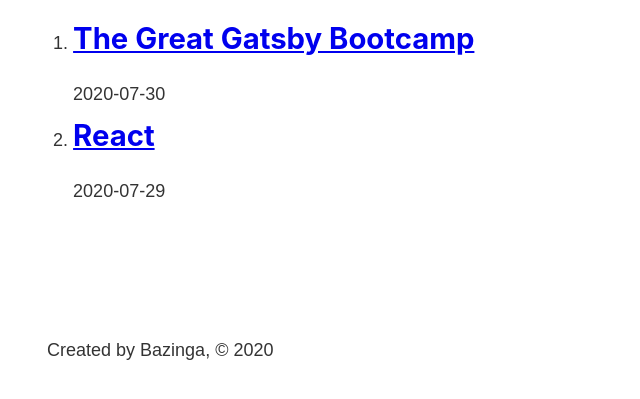
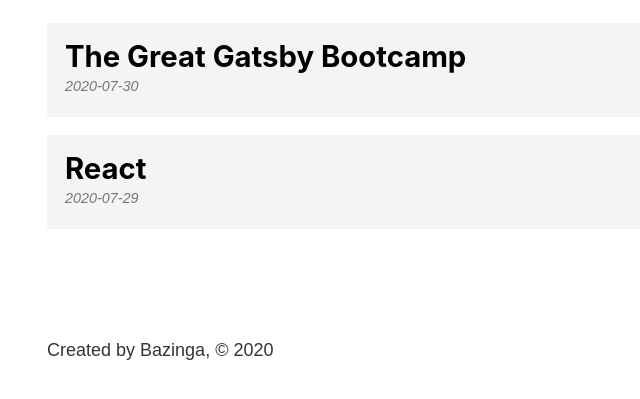
Before and after one commit to jacquelinennguyen/gatsby-tutorial, a Gatsby site: page /blog in a window 1280 px wide. Shown: the part 393-792 px from the top of the page, without its empty margins (236-876 px from the left). Built offline with nearby package versions, Linux system fonts and the light colour scheme; Gatsby itself is replaced by a stand-in of ours.

Commit message:
Styled blog links

```diff
--- a/src/components/footer.js
+++ b/src/components/footer.js
@@ -1,5 +1,7 @@
 import React from 'react'
 import { graphql, useStaticQuery } from 'gatsby'
+
+import footerStyles from './footer.module.scss'
 
 const Footer = () => {
     const data = useStaticQuery(graphql`
@@ -13,7 +15,7 @@
     `)
 
     return (
-        <footer>
+        <footer className={footerStyles.footer}>
             <p>Created by {data.site.siteMetadata.author}, © 2020</p>
         </footer>
     )
--- /dev/null
+++ b/src/components/footer.module.scss
@@ -0,0 +1,3 @@
+.footer {
+    margin-top: 3rem;
+}
--- a/src/pages/blog.js
+++ b/src/pages/blog.js
@@ -1,6 +1,7 @@
 import React from 'react'
 import Layout from '../components/layout'
 import {Link,graphql,useStaticQuery} from 'gatsby'
+import blogStyles from './blog.module.scss'
 
 const BlogPage = () => {
     const data = useStaticQuery(graphql`
@@ -26,16 +27,14 @@
     return (
         <Layout>
             <h1>Blog</h1>
-            <ol>
+            <ol className={blogStyles.posts}>
                 {data.allMarkdownRemark.edges.map((edge) => {
                     return (
-                        <li>
-                            <h2>
-                              <Link to={`/blog/${edge.node.fields.slug}`}>
-                                 {edge.node.frontmatter.title}
-                              </Link>
-                            </h2>
-                            <p>{edge.node.frontmatter.date}</p>
+                        <li className={blogStyles.post}>
+                            <Link to={`/blog/${edge.node.fields.slug}`}>
+                              <h2>{edge.node.frontmatter.title}</h2>
+                              <p>{edge.node.frontmatter.date}</p>
+                            </Link>
                         </li>
                     )
                     })}
--- /dev/null
+++ b/src/pages/blog.module.scss
@@ -0,0 +1,30 @@
+.posts {
+    list-style-type: none;
+    margin: 0;
+}
+
+.post {
+    margin: 1rem 0;
+
+    a {
+        background: #f4f4f4;
+        color: #000000;
+        display: block;
+        padding: 1rem;
+        text-decoration: none;
+    }
+
+    a:hover {
+        background: #e4e4e4
+    }
+
+    h2 {
+        margin-bottom: 0;
+    }
+
+    p {
+        color: #777777;
+        font-size: .8rem;
+        font-style: italic;
+    }
+}
```
